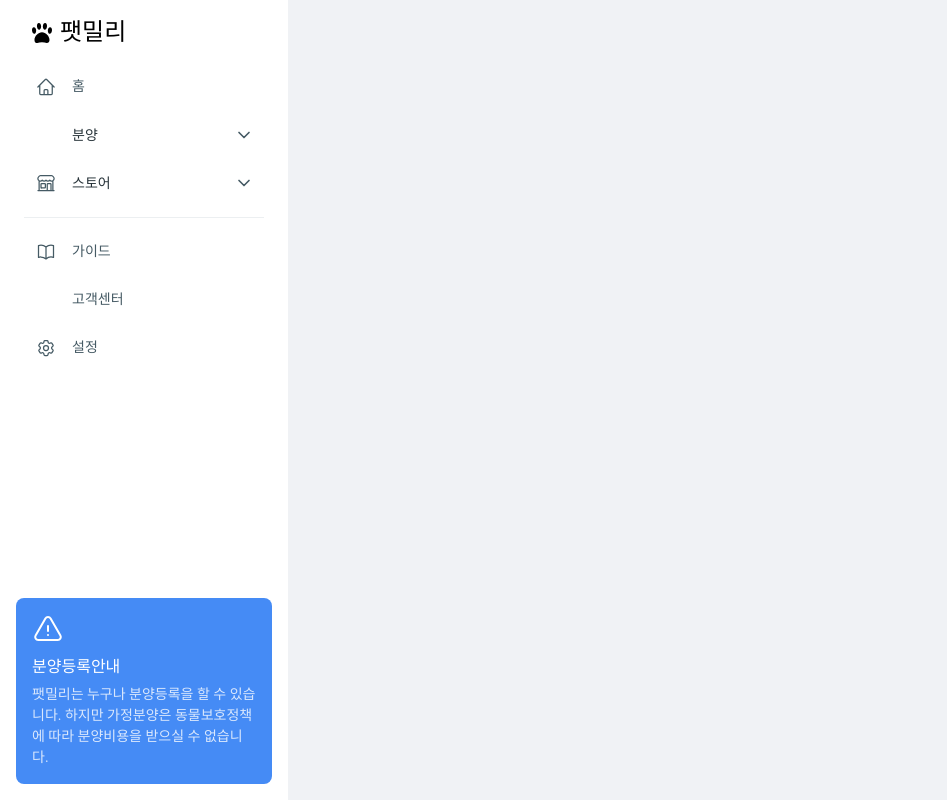
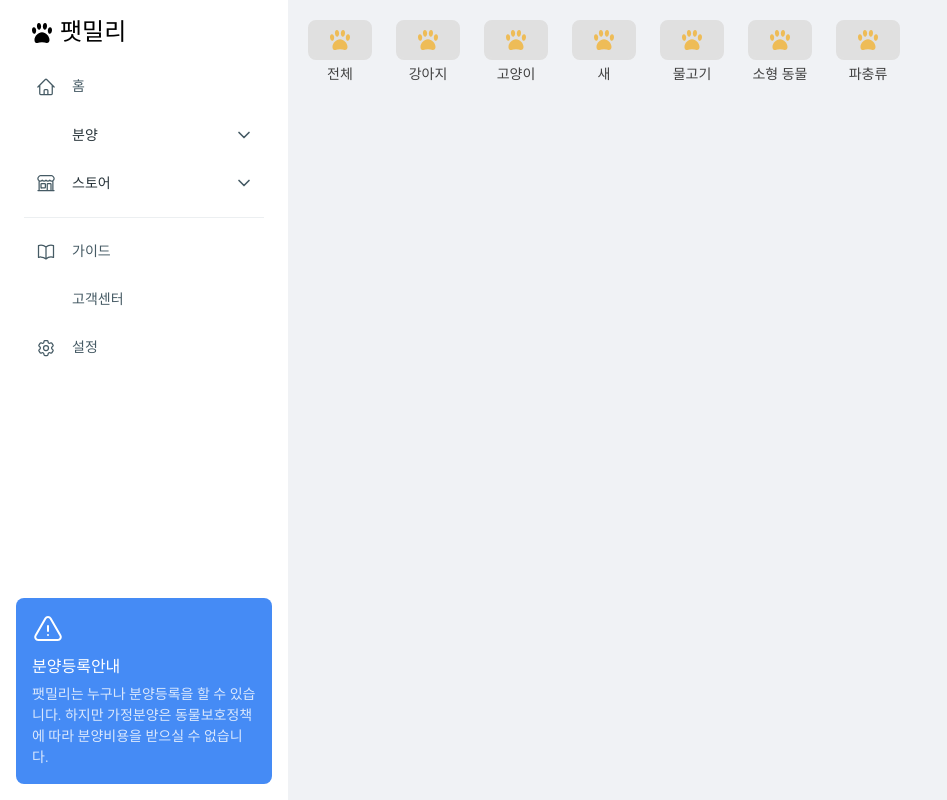
Before and after one commit to kgu-clab/petmily-web, a React (Vite) app: page /professional in a window 1280 px wide. Shown: the whole page, without its empty margins (0-947 px from the left). Built offline with nearby package versions, Linux system fonts and the light colour scheme; some icons are missing.

Commit message:
refactor: ProfessionalSalesPage

```diff
--- a/src/pages/ProfessionalSalesPage.jsx
+++ b/src/pages/ProfessionalSalesPage.jsx
@@ -1,7 +1,24 @@
-import PropTypes from 'prop-types';
+import DogIcon from '@assets/dog.svg';
+import CategoryButton from '@components/ui/CategoryButton';
+
+const animals = [
+  '전체',
+  '강아지',
+  '고양이',
+  '새',
+  '물고기',
+  '소형 동물',
+  '파충류',
+];
 
 const ProfessionalSalesPage = () => {
-  return <div></div>;
+  return (
+    <div className="flex gap-6">
+      {animals.map((item) => (
+        <CategoryButton key={item} icon={DogIcon} label={item} />
+      ))}
+    </div>
+  );
 };
 
 ProfessionalSalesPage.propTypes = {};
```
